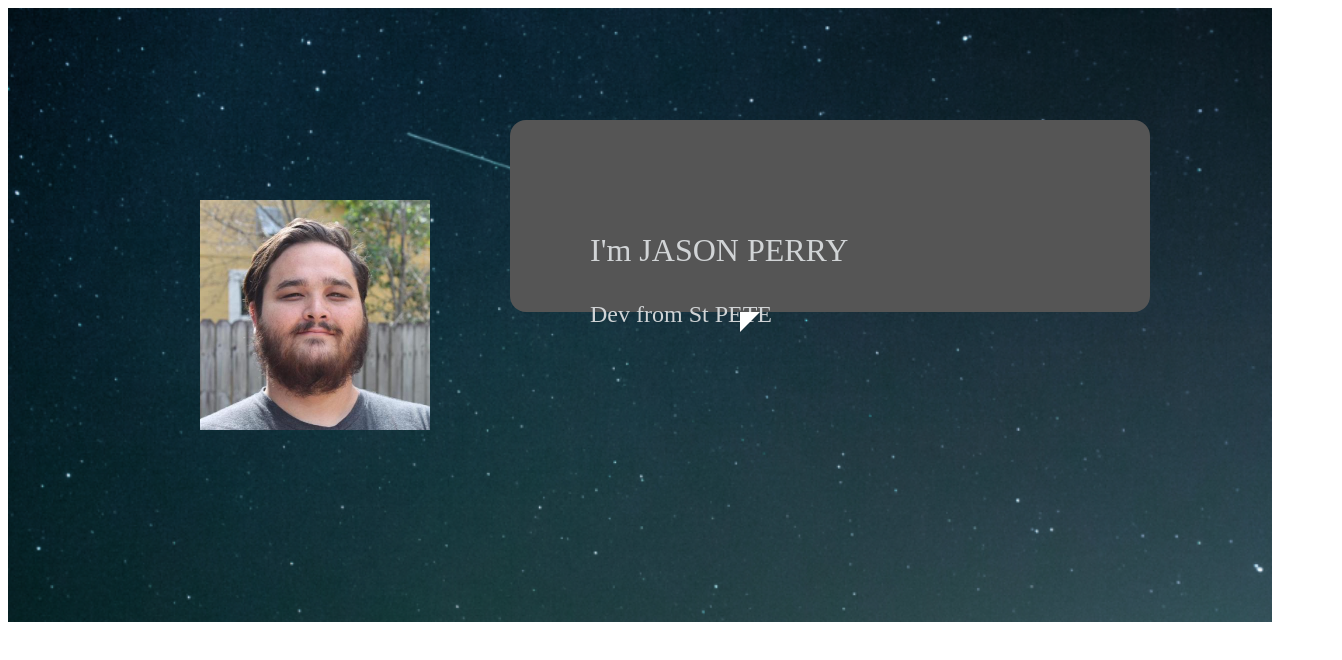
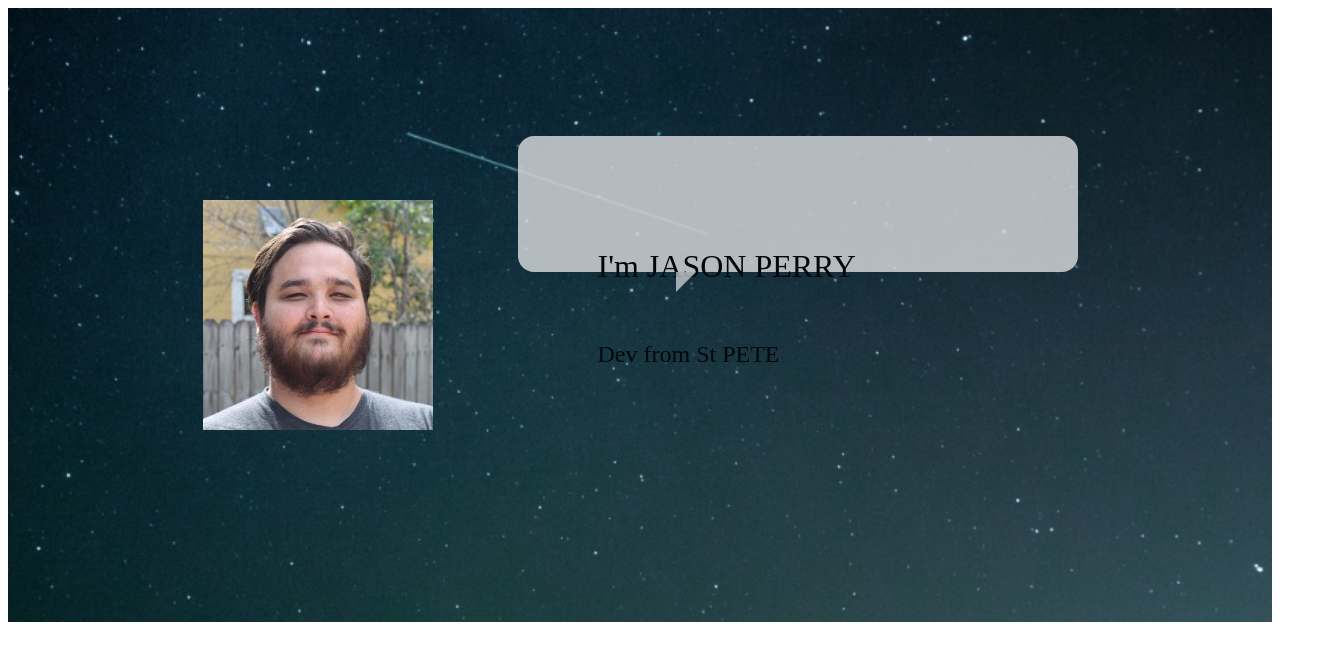
Before and after one commit to WebbWear/portfolio, a website: page public/index.html in a window 1280 px wide. Shown: the whole page, 1342 px wide, since content can reach past the window. Drawn offline with Linux system fonts and the light colour scheme.

Commit message:
header changes

```diff
--- a/public/screen.css
+++ b/public/screen.css
@@ -3,6 +3,7 @@ html {
 }
 
 .body p {
+  all: none;
   margin: 0;
   min-height: 100%;
   font-family: 'Roboto', sans-serif;
@@ -28,9 +29,6 @@ html {
   align-items: top;
   border-radius: 100em;
   }
-.avatar{
-
-}
 
 
 .head-shot {
@@ -47,36 +45,44 @@ html {
  display: flex;
  border-style : none;
  flex-direction: column;
- padding-top: 7em;
+ padding-top: 8em;
  padding-right: 12em;
 
 }
 
 .speach-bouble {
-  width: 30em;
-  height: 2em;
+  display: flex;
+  flex-direction: column;
+  width: 25em;
+  height: 1.5em;
   padding: 5em;
-  background-color: #555;
+  background-color: #D1D4D6;
   border-radius: 1em;
+  padding-bottom: 2em;
+  opacity: 0.85;
 
 }
 
+.triangle {
+  display: flex;
+  justify-content: center;
+  padding-right: 15em;
+  padding-left: 5em;
+  color: #D1D4D6;
+  padding-left: 1em;
+  opacity: 0.6;
+  }
+
 .text-large {
+  all: none;
   font-size: 2em;
   align-content: center;
-  color: #D1D4D6;
+  color: #000000;
 }
 
 .text-medium {
+  all: none;
   font-size: 1.5em;
   align-content: center;
-  color: #D1D4D6;
+  color: #000000;
 }
-
-.triangle {
-display: flex;
-justify-content: center;
-padding-right: 15em;
-padding-left: 5em;
-color: #D1D4D6;
-}
```
